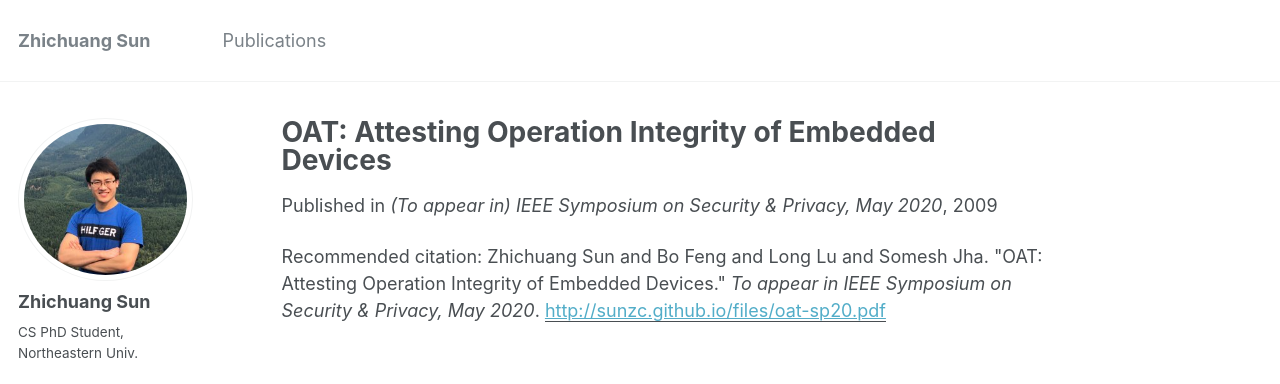
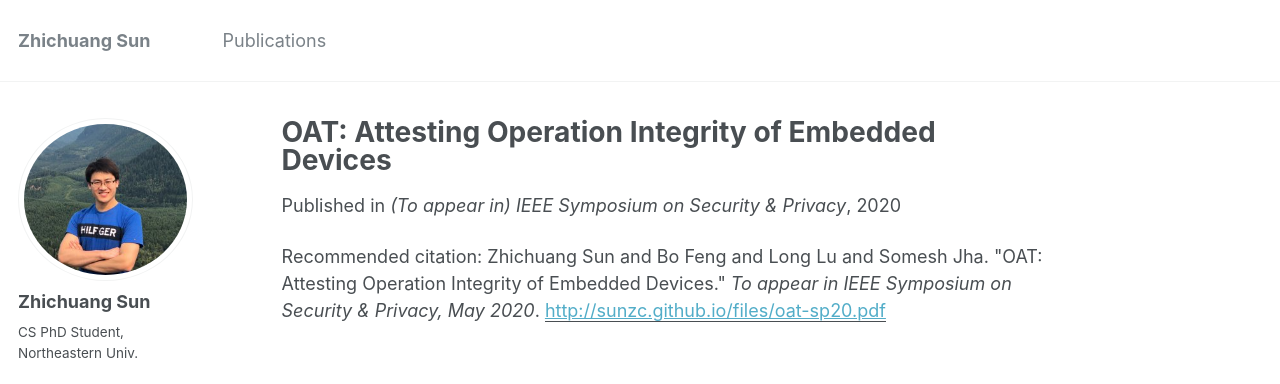
Before and after one commit to sunzc/sunzc.github.io, a Jekyll site: the page built from _publications/oat-sp20.md, in a window 1280 px wide. Shown: the top 384 px of the page. Built offline with Jekyll 4.4.1, drawn with Linux system fonts in a browser that asks for light colours.

Commit message:
update the publish date
Signed-off-by: Zhichuang Sun <zhisun@cs.stonybrook.edu>

```diff
--- a/_publications/oat-sp20.md
+++ b/_publications/oat-sp20.md
@@ -3,8 +3,8 @@ title: "OAT: Attesting Operation Integrity of Embedded Devices"
 collection: publications
 permalink: /publication/oat-sp20
 excerpt: '[Professor Statement of Contribution](http://sunzc.github.io/files/zhichuang.pdf)'
-date: 2009-10-01
-venue: '(To appear in) IEEE Symposium on Security & Privacy, May 2020'
+date: 2020-5-18
+venue: '(To appear in) IEEE Symposium on Security & Privacy'
 paperurl: 'http://sunzc.github.io/files/oat-sp20.pdf'
 citation: 'Zhichuang Sun and Bo Feng and Long Lu and Somesh Jha. &quot;OAT: Attesting Operation Integrity of Embedded Devices.&quot; <i>To appear in IEEE Symposium on Security & Privacy, May 2020</i>.'
 ---
```
